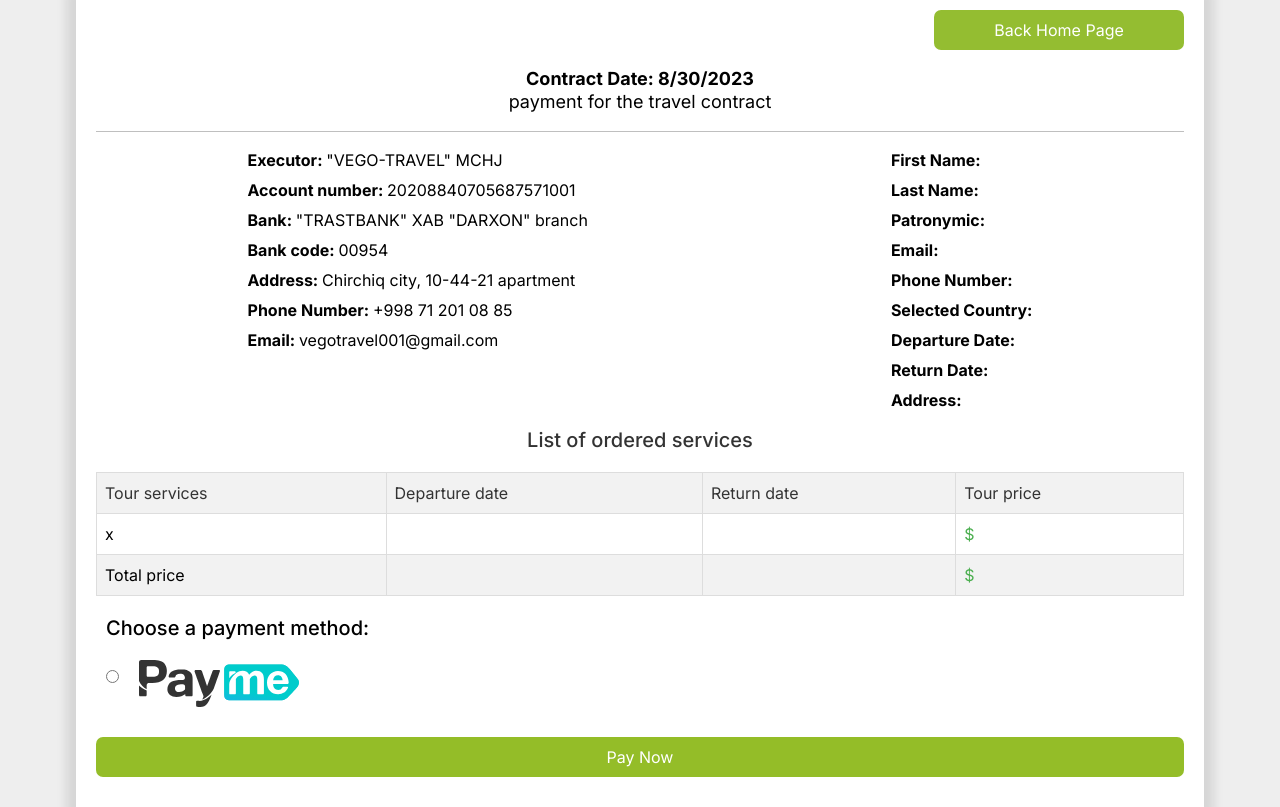
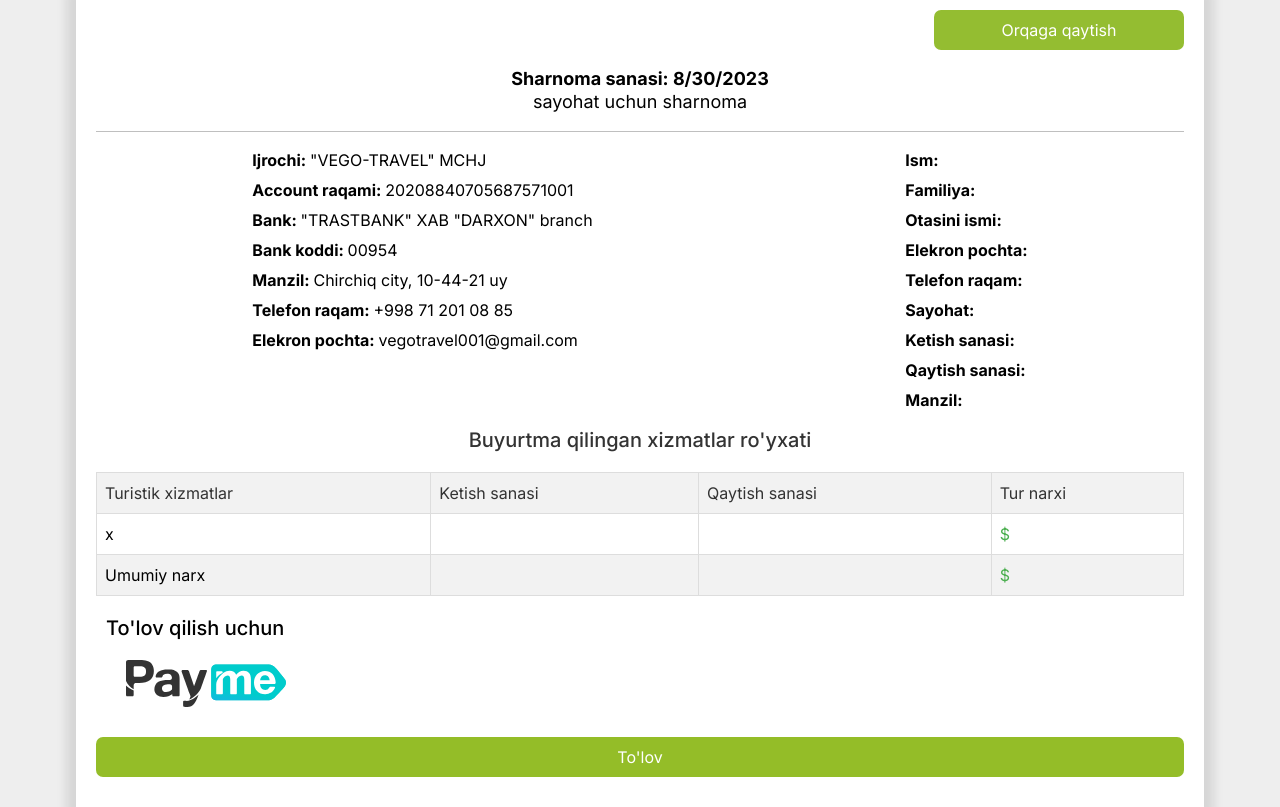
Before and after one commit to Warnigo/Travel-site-full-stack, a React (Vite) app: page /pay in a window 1280 px wide. Built offline with nearby package versions, Linux system fonts and the light colour scheme.

Commit message:
new update

```diff
--- a/src/components/layout/Footer.jsx
+++ b/src/components/layout/Footer.jsx
@@ -63,8 +63,8 @@ function Footer() {
         </div>
         <div className="footer-bottom">
           <p>
-            © 2023 Vego-travel, company. All Rights Reserved. Updeted(08/2023).
-            Builder Warnigo and Mukam.
+            © 2023 Vego-travel, kompaniya. Barcha huquqlar himoyalangan. Yangilangan (08/2023).
+            Quruvchi Warnigo va Mukam.
           </p>
         </div>
       </div>
--- a/src/pages/style/offer.css
+++ b/src/pages/style/offer.css
@@ -58,7 +58,7 @@
 }
 
 .offer-buttom button {
-    width: 200px;
+    width: 300px;
     color: #fff;
     height: 35px;
     border: none;
--- a/src/pages/user/Connect.jsx
+++ b/src/pages/user/Connect.jsx
@@ -52,26 +52,26 @@ const Connect = () => {
     <div className="all">
       <div className="container">
         <div className="connect-title">
-          <h2>Connected Information</h2>
-          <p>Check your information</p>
+          <h2>Malumotlarni tekshirish</h2>
+          <p>Malumotlaringizni tekshiring!</p>
         </div>
         <div className="connect-infomation">
-          <p><b>First Name:</b> {parsedData.firstName}</p>
-          <p><b>Last Name:</b> {parsedData.lastName}</p>
-          <p><b>Patronymic:</b> {parsedData.Patronymic}</p>
-          <p><b>Email:</b> {parsedData.email}</p>
-          <p><b>Phone Number:</b> {parsedData.phoneNumber}</p>
-          <p><b>Selected Country:</b> {parsedData.selectedCountry}</p>
-          <p><b>Departure Date:</b> {parsedData.departureDate}</p>
-          <p><b>Return Date:</b> {parsedData.returnDate}</p>
-          <p><b>Address:</b> {parsedData.Address}</p>
+          <p><b>Ism:</b> {parsedData.firstName}</p>
+          <p><b>Familiya:</b> {parsedData.lastName}</p>
+          <p><b>Otasini ismi:</b> {parsedData.Patronymic}</p>
+          <p><b>Elektron pochta:</b> {parsedData.email}</p>
+          <p><b>Telefon raqam:</b> {parsedData.phoneNumber}</p>
+          <p><b>Sayohat:</b> {parsedData.selectedCountry}</p>
+          <p><b>Ketish sanasi:</b> {parsedData.departureDate}</p>
+          <p><b>Qaytish sanasi:</b> {parsedData.returnDate}</p>
+          <p><b>Manzil:</b> {parsedData.Address}</p>
         </div>
         <div className="bottom"><br />
-          <p><input className="checkbox" type="checkbox" checked={isChecked} onChange={() => setIsChecked(!isChecked)} /> <small>My information is correct!</small></p>
+          <p><input className="checkbox" type="checkbox" checked={isChecked} onChange={() => setIsChecked(!isChecked)} /> <small>Meni malumotlarim to'gri!</small></p>
           <Link to={isChecked ? "/pay" : "#"}>
-            <button type="submit" onClick={sentTelegramBot} className="con-buttom">Payment</button>
+            <button type="submit" onClick={sentTelegramBot} className="con-buttom">To'lov</button>
           </Link><br /><br />
-          <Link to={"/offer"} className="change-buttom">Change information</Link><br /><br />
+          <Link to={"/offer"} className="change-buttom">Malumotlarni o'zgartirish</Link><br /><br />
         </div>
       </div>
     </div>
--- a/src/pages/user/offer.jsx
+++ b/src/pages/user/offer.jsx
@@ -140,8 +140,8 @@ function Offer() {
     <div className="offer">
       <div className="container">
         <center>
-          <h1 className="offer-h1">Select your travel country and travel</h1>
-          <p className="center-p">Please enter the correct information</p>
+          <h1 className="offer-h1">Sayohat qilmoqchi bo'lgan davatni tanlang va sayohat qiling</h1>
+          <p className="center-p">Iltimos malumotlarnigizni tog'ri to'diring!</p>
         </center>
         <div className="offer-form">
           <div className="offer-select">
@@ -151,7 +151,7 @@ function Offer() {
               onChange={handleCountryChange}
               value={selectedCountry}
             >
-              <option value="">Select a country</option>
+              <option value="">Davlatlarni belgilang</option>
               {countries.map((country) => (
                 <option key={country.id} value={country.name}>
                   {country.name}
@@ -161,7 +161,7 @@ function Offer() {
             <hr />
           </div>
           <p>
-            Departure from{" "}
+            Ketish{" "}
             <input
               type="date"
               value={departureDate}
@@ -172,7 +172,7 @@ function Offer() {
             />
           </p>
           <p>
-            Till{" "}
+            Qaytish{" "}
             <input
               type="date"
               value={returnDate}
@@ -184,42 +184,42 @@ function Offer() {
           </p>
           <hr />
           <p>
-            Person{" "}
+            Turda nechta odam sayohat qilmoqchi?{" "}
             <input
               type="number"
               min={"1"}
-              placeholder="Ages 6 and up!"
+              placeholder="6 yoshdan kattalar!"
               onChange={handlePersonChange}
             />
           </p>
           <hr />
           <input
             type="text"
-            placeholder="First name"
+            placeholder="Ism"
             value={firstName}
             onChange={(e) => setFirstName(e.target.value)}
           />
           <input
             type="text"
-            placeholder="Last name"
+            placeholder="Familiya"
             value={lastName}
             onChange={(e) => setLastName(e.target.value)}
           />
           <input
             type="text"
-            placeholder="Patronymic"
+            placeholder="Otangizni ismi"
             value={Patronymic}
             onChange={(e) => setPatronymic(e.target.value)}
           />
           <input
             type="email"
-            placeholder="Your email"
+            placeholder="Electron pochtangiz"
             value={email}
             onChange={(e) => setEmail(e.target.value)}
           />
           <input
             type="text"
-            placeholder="Your phone +998..."
+            placeholder="Telefon raqam +998..."
             value={phoneNumber}
             onChange={(e) => {
               const inputText = e.target.value;
@@ -230,14 +230,14 @@ function Offer() {
           <hr />
           <input
             type="text"
-            placeholder="Address"
+            placeholder="Manzil"
             value={Address}
             onChange={handleAddressChange}
           />
           <div className="offer-tour-price">
             {isFormFilled && selectedCountry && (
               <h5>
-                Price for {selectedCountry}: ${price}
+                Tur narxi uchun {selectedCountry}: ${price}
               </h5>
             )}
           </div>
@@ -245,11 +245,11 @@ function Offer() {
           <div className="offer-buttom">
             {isFormFilled ? (
               <Link to={"/connect"}>
-                <button className="offer-button">Buying now</button>
+                <button className="offer-button">To'lov</button>
               </Link>
             ) : (
               <button className="offer-button" disabled>
-                Fill in the form first
+                Iltimos avval malumotlarni to'ldiring!
               </button>
             )}
           </div>
--- a/src/pages/user/payment.jsx
+++ b/src/pages/user/payment.jsx
@@ -1,8 +1,5 @@
 import { Link } from "react-router-dom";
 import "../style/payment.css";
-
-import click from "../../assets/icons/click.png";
-import visa from "../../assets/icons/viza.png";
 import payme from "../../assets/icons/payme-logo.svg";
 
 function Payment() {
@@ -27,43 +24,43 @@ function Payment() {
             <div className="container">
                 <div className="all_pay">
                     <div className="buttoms-back">
-                        <Link to={"/"}><button>Back Home Page</button></Link>
+                        <Link to={"/"}><button>Orqaga qaytish</button></Link>
                     </div>
                     <div className="pay-data">
-                        <p><b>Contract Date: {currentDate.toLocaleDateString()}</b></p>
-                        <p className="pay-p"><b>{parsedData.selectedCountry}</b> payment for the travel contract</p>
+                        <p><b>Sharnoma sanasi: {currentDate.toLocaleDateString()}</b></p>
+                        <p className="pay-p"><b>{parsedData.selectedCountry}</b>sayohat uchun sharnoma</p>
                     </div><hr />
                     <div className="payment-information">
                         <div className="company-pay-information pay-m">
-                            <p><b>Executor: </b>"VEGO-TRAVEL" MCHJ</p>
-                            <p><b>Account number: </b>20208840705687571001</p>
+                            <p><b>Ijrochi: </b>"VEGO-TRAVEL" MCHJ</p>
+                            <p><b>Account raqami: </b>20208840705687571001</p>
                             <p><b>Bank: </b>"TRASTBANK" XAB "DARXON" branch</p>
-                            <p><b>Bank code: </b>00954</p>
-                            <p><b>Address: </b>Chirchiq city, 10-44-21 apartment</p>
-                            <p><b>Phone Number: </b>+998 71 201 08 85</p>
-                            <p><b>Email: </b>vegotravel001@gmail.com</p><hr className="hr-pay" />
+                            <p><b>Bank koddi: </b>00954</p>
+                            <p><b>Manzil: </b>Chirchiq city, 10-44-21 uy</p>
+                            <p><b>Telefon raqam: </b>+998 71 201 08 85</p>
+                            <p><b>Elekron pochta: </b>vegotravel001@gmail.com</p><hr className="hr-pay" />
                         </div>
                         <div className="user-pay-information pay-m">
-                            <p><b>First Name:</b> {parsedData.firstName}</p>
-                            <p><b>Last Name:</b> {parsedData.lastName}</p>
-                            <p><b>Patronymic:</b> {parsedData.Patronymic}</p>
-                            <p><b>Email:</b> {parsedData.email}</p>
-                            <p><b>Phone Number:</b> {parsedData.phoneNumber}</p>
-                            <p><b>Selected Country:</b> {parsedData.selectedCountry}</p>
-                            <p><b>Departure Date:</b> {parsedData.departureDate}</p>
-                            <p><b>Return Date:</b> {parsedData.returnDate}</p>
-                            <p><b>Address:</b> {parsedData.Address}</p>
+                            <p><b>Ism:</b> {parsedData.firstName}</p>
+                            <p><b>Familiya:</b> {parsedData.lastName}</p>
+                            <p><b>Otasini ismi:</b> {parsedData.Patronymic}</p>
+                            <p><b>Elekron pochta:</b> {parsedData.email}</p>
+                            <p><b>Telefon raqam:</b> {parsedData.phoneNumber}</p>
+                            <p><b>Sayohat:</b> {parsedData.selectedCountry}</p>
+                            <p><b>Ketish sanasi:</b> {parsedData.departureDate}</p>
+                            <p><b>Qaytish sanasi:</b> {parsedData.returnDate}</p>
+                            <p><b>Manzil:</b> {parsedData.Address}</p>
                         </div>
                     </div>
                     <div className="price-payment-check">
-                        <h5>List of ordered services</h5>
+                        <h5>Buyurtma qilingan xizmatlar ro'yxati</h5>
                         <table>
                             <thead>
                                 <tr>
-                                    <th>Tour services</th>
-                                    <th>Departure date</th>
-                                    <th>Return date</th>
-                                    <th>Tour price</th>
+                                    <th>Turistik xizmatlar</th>
+                                    <th>Ketish sanasi</th>
+                                    <th>Qaytish sanasi</th>
+                                    <th>Tur narxi</th>
                                 </tr>
                             </thead>
                             <tbody>
@@ -74,7 +71,7 @@ function Payment() {
                                     <td>${parsedData.price}</td>
                                 </tr>
                                 <tr>
-                                    <td>Total price</td>
+                                    <td>Umumiy narx</td>
                                     <td></td>
                                     <td></td>
                                     <td>${parsedData.price}</td>
@@ -83,26 +80,13 @@ function Payment() {
                         </table>
                     </div>
                     <div className="payment-pay">
-                        <h5>Choose a payment method:</h5>
+                        <h5>To'lov qilish uchun</h5>
                         <div className="radio-div">
-                            <label>
-                                <input type="radio" id="payme" name="payment" />
-                                <img src={payme} alt="Payme" />
-                            </label><br />
-
-                            {/* <label>
-                                <input type="radio" id="click" name="payment" />
-                                <img src={click} alt="Click"  className="click "/>
-                            </label><br />
-
-                            <label>
-                                <input type="radio" id="visa" name="payment" />
-                                <img src={visa} alt="Visa" />
-                            </label> */}
+                            <img src={payme} alt="Payme" />
                         </div>
                     </div>
                     <div className="pay-bottom-buttom-div">
-                        <button onClick={handlePaymentButtonClick} className="pay-bottom-buttom">Pay Now</button>
+                        <button onClick={handlePaymentButtonClick} className="pay-bottom-buttom">To'lov</button>
                     </div>
                 </div>
             </div>
```
